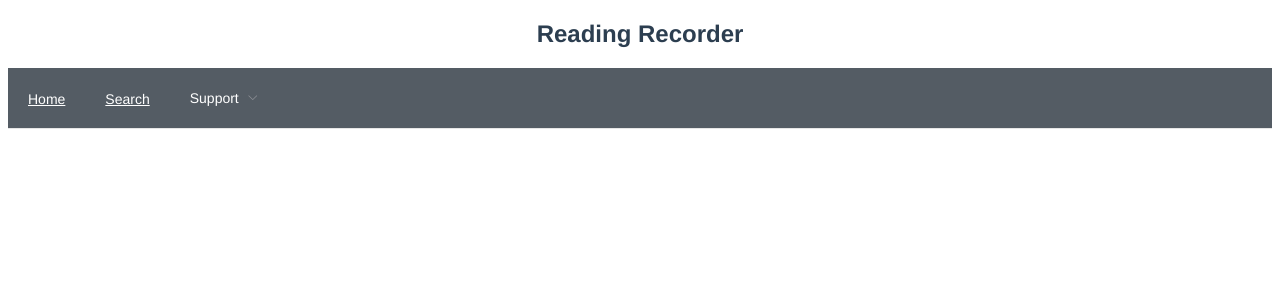
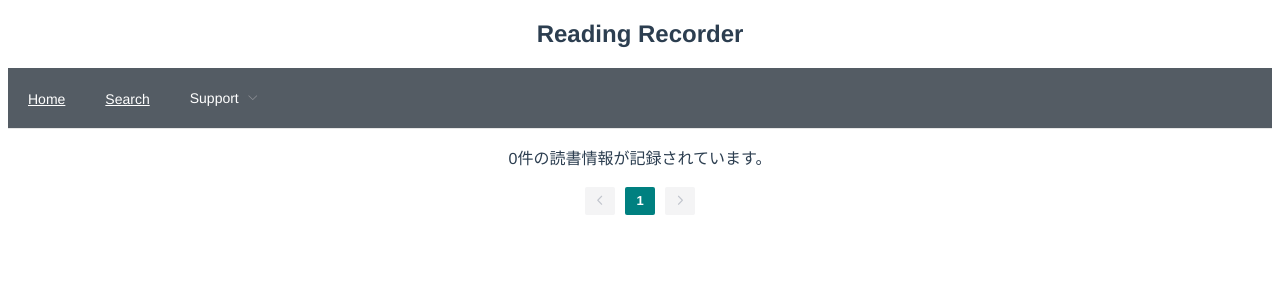
Before and after one commit to shotasan/Reading-Recorder, a Vue app: page / in a window 1280 px wide. Shown: the top 300 px of the page. Built offline with nearby package versions, Linux system fonts and the light colour scheme.

Commit message:
一覧表示用のコンポーネントを作成

```diff
--- a/src/components/Home.vue
+++ b/src/components/Home.vue
@@ -0,0 +1,49 @@
+<template>
+  <div class="list">
+    <p>{{ bookCount }}件の読書情報が記録されています。</p>
+    <!-- BookInfoコンポーネントを使って書籍情報を一覧表示。idをキーとする -->
+    <!-- linkableやbook属性で子コンポーネントのBookInfoに値を渡す(down props) -->
+    <BookInfo v-for="(b, i) of books" :linkable="true" :book="b" :index="i + 1" :key="b.id"></BookInfo>
+
+    <div>
+      <el-pagination
+        background
+        layout="prev, pager, next"
+        :total="bookCount"
+        :page-size="3"
+        @current-change="onchange"
+      ></el-pagination>
+    </div>
+  </div>
+</template>
+
+<script>
+import { mapGetters } from "vuex";
+import BookInfo from "@/components/BookInfo.vue";
+
+export default {
+  name: "home",
+  // 登録済みのレビュー情報
+  data() {
+    return {
+      books: []
+    };
+  },
+  // ローカルコンポーネントを登録
+  componets: {
+    BookInfo
+  },
+  // ゲッターを算出プロパティに紐付け
+  computed: mapGetters(["bookCount", "getRangeByPage"]),
+  methods: {
+    // ページ切り替え時に書籍情報をを再セットする
+    onchange(page) {
+      this.books = this.getRangeByPage(page);
+    }
+  },
+  // 初期化時に１ページ目のレビュー情報を取得
+  mounted() {
+    this.books = this.getRangeByPage(1);
+  }
+};
+</script>
```
